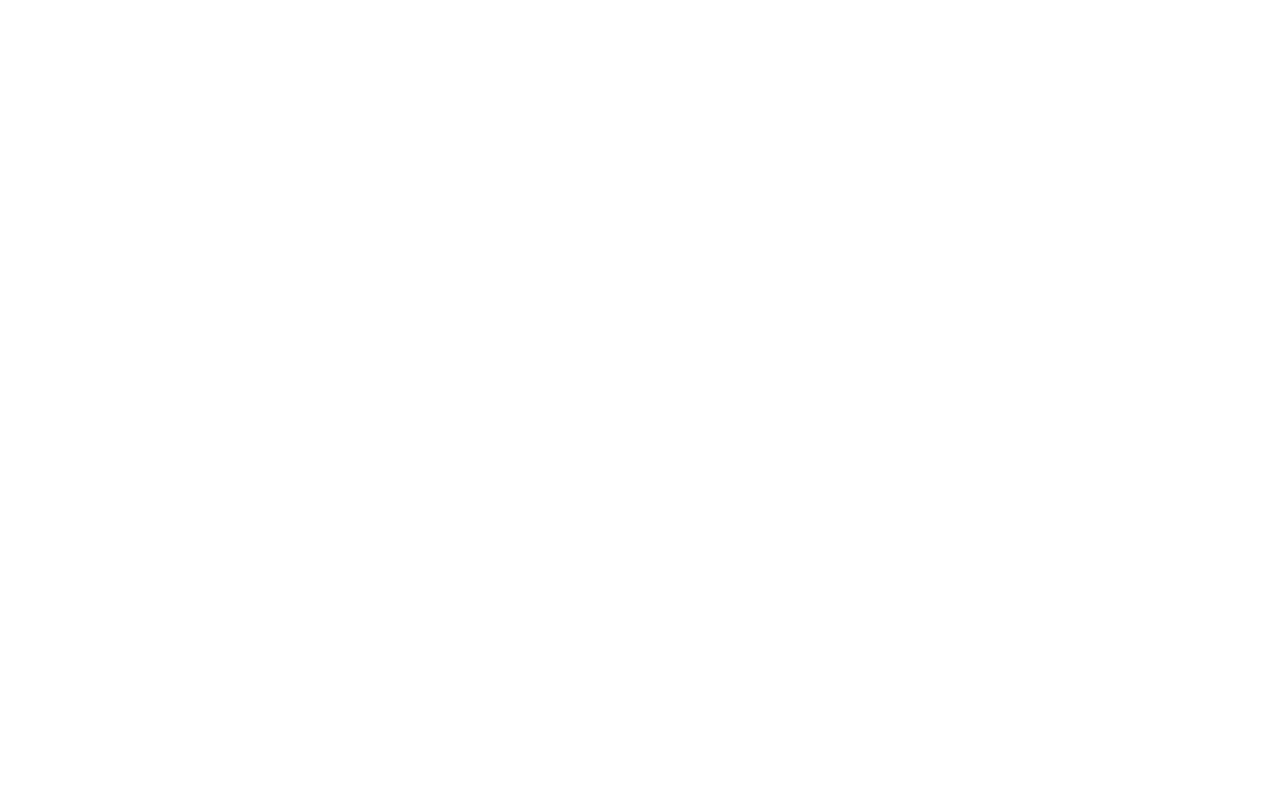
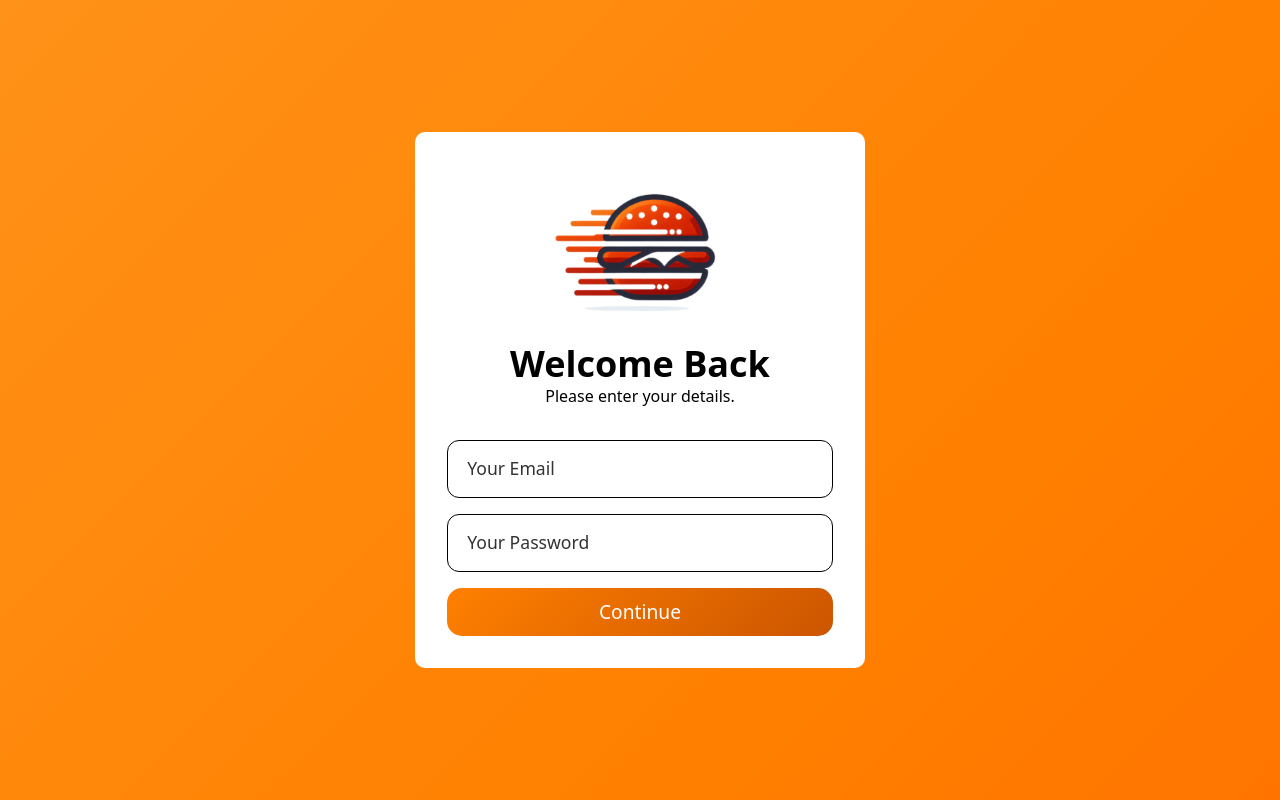
Before and after one commit to Hanung-Satya/Fast-Bite, a PHP site: page /auth/login.php in a window 1280 px wide. Before the commit the page is empty. Run offline with PHP 8.4, Linux system fonts and the light colour scheme; some libraries are stand-ins or nearby versions.

Commit message:
Add Login Page

```diff
--- /dev/null
+++ b/assets/css/login.css
@@ -0,0 +1,101 @@
+* {
+    margin: 0;
+    padding: 0;
+    box-sizing: border-box;
+}
+
+body {
+    margin: 0;
+    height: 100vh;
+    background: linear-gradient(135deg, #FFB347, #FF8000, #FF3300);
+    background-size: 400% 400%;
+    animation: gradientBg 4s ease infinite;
+}
+
+@keyframes gradientBg {
+    0% {
+        background-position: 0% 50%;
+    }
+
+    50% {
+        background-position: 50% 100%;
+    }
+
+    100% {
+        background-position: 0% 50%;
+    }
+}
+
+.wrapper {
+    height: 100vh;
+    display: flex;
+    justify-content: center;
+    align-items: center;
+}
+
+.login-box {
+    background: #fff;
+    padding: 2rem;
+    border-radius: 10px;
+    width: 100%;
+    max-width: 450px;
+    margin: 0 auto;
+    box-sizing: border-box;
+    align-items: center;
+    text-align: center;
+    justify-content: center;
+}
+
+.login-head {
+  display: flex;
+  flex-direction: column;
+  align-items: center;
+  justify-content: center;
+  text-align: center;
+}
+
+.login-pic {
+    width: 100%;
+    max-width: 180px;
+    height: auto;
+}
+
+
+
+.login-form form {
+    margin-top: 2rem;
+    display: flex;
+    flex-direction: column;
+    gap: 1rem;
+}
+
+.form-group input {
+    width: 100%;
+    padding: 1rem 1.2rem;
+    border: 1px solid #000;
+    border-radius: 12px;
+    font-size: 1rem;
+    outline: none;
+    box-sizing: border-box;
+}
+.form-group input::placeholder {
+    color: #333;
+    font-size: 1.1rem;
+}
+
+
+
+.fill-btn {
+    background: linear-gradient(135deg, #FF8000, #CC5500);
+    color: #FFFFFF;
+    padding: 0.6rem 2rem;
+    border-radius: 15px;
+    font-size: 1.2rem;
+    width: 100%;
+}
+
+.fill-btn:hover {
+    background: linear-gradient(135deg, #e67000, #b34400);
+    cursor: pointer;
+    transition: 0.2s ease-in-out;
+}
--- a/auth/login.php
+++ b/auth/login.php
@@ -0,0 +1,39 @@
+<!DOCTYPE html>
+<html lang="en">
+
+<head>
+    <meta charset="UTF-8">
+    <meta name="viewport" content="width=device-width, initial-scale=1.0">
+    <title>FastBite - Login</title>
+    <link rel="stylesheet" href="../assets//css/login.css">
+    <script src="https://cdn.tailwindcss.com"></script>
+    <script defer src="/FastBite/assets/js/script.js"></script>
+    <script defer src="https://kit.fontawesome.com/5fd6ecb4fe.js" crossorigin="anonymous"></script>
+</head>
+
+<body>
+    <div class="wrapper">
+        <div class="login-box">
+            <div class="login-head">
+                <img src="/FastBite/assets/img/burger-logo2.png" alt="logo" class="login-pic">
+                <h1 class="font-bold text-4xl">Welcome Back</h1>
+                <p class="login-text">Please enter your details.</p>
+            </div>
+            <div class="login-form ">
+                <form action="login.php" method="post">
+                    <div class="form-group">
+                        <input type="email" name="user_email" placeholder="Your Email" required>
+                    </div>
+                    <div class="form-group">
+                            <input type="password" name="user_passsword" placeholder="Your Password" required>
+                        </div>
+                    <div class="form-group">
+                            <button type="submit" name="login" class="fill-btn">Continue</button>
+                        </div>
+                </form>
+            </div>
+        </div>
+    </div>
+</body>
+
+</html>
--- a/index.php
+++ b/index.php
@@ -8,7 +8,7 @@
 <head>
     <meta charset="UTF-8">
     <meta name="viewport" content="width=device-width, initial-scale=1.0">
-    <title>FastBite</title>
+    <title>FastBite - Home</title>
     <link rel="stylesheet" href="/FastBite/assets/css/style.css">
     <script src="https://cdn.tailwindcss.com"></script>
     <script defer src="/FastBite/assets/js/script.js"></script>
```
Also changed, not shown: assets/img/burger-logo.webp (added), assets/img/burger-logo2.png (added).
